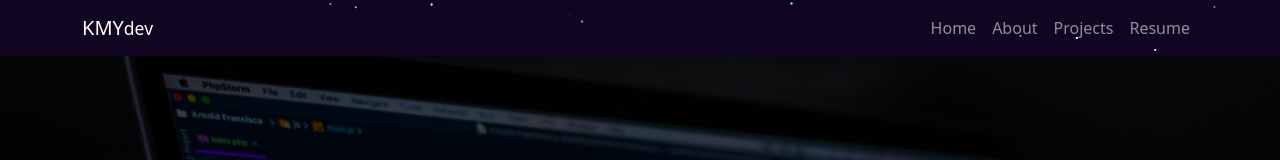
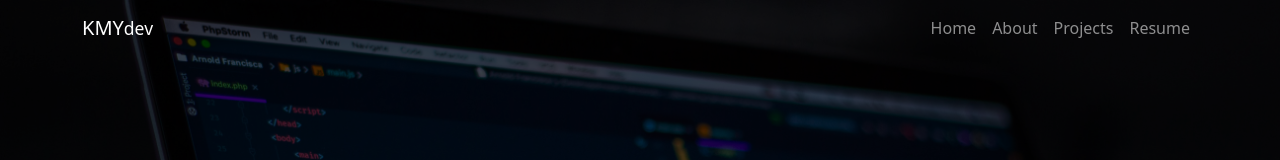
Before and after one commit to Youngin9210/kmydev-react-portfolio, a React (Create React App) app: page /home in a window 1280 px wide. Shown: the top 160 px of the page. Built offline with nearby package versions, Linux system fonts and the light colour scheme.

Commit message:
changing navbar styling based on the current page

```diff
--- a/src/components/NavBar.js
+++ b/src/components/NavBar.js
@@ -1,20 +1,34 @@
 import React, { useEffect, useState } from 'react';
 import { Container, Nav, Navbar } from 'react-bootstrap';
 
-export default function NavBar() {
+export default function NavBar({ onPageChange }) {
+	const [path] = useState(window.location.pathname);
+	const [navScroll, setNavScroll] = useState('');
 	const [navClass, setNavClass] = useState('');
+
 	useEffect(() => {
+		window.addEventListener('load', handlePageChange);
 		window.addEventListener('scroll', handleScroll);
 	});
 
 	const handleScroll = () => {
-		window.pageYOffset > 150
-			? setNavClass('navScroll px-3')
-			: setNavClass('px-3');
+		path === '/home' && window.pageYOffset > 150
+			? setNavScroll('navScroll')
+			: setNavScroll('');
+	};
+
+	const handlePageChange = () => {
+		path === '/home' ? setNavClass('homeNav') : setNavClass('otherNav');
 	};
 
 	return (
-		<Navbar id="mainNav" variant="dark" expand="lg" className={navClass}>
+		<Navbar
+			sticky="top"
+			id="mainNav"
+			variant="dark"
+			expand="lg"
+			className={`${navScroll} ${navClass}`}
+		>
 			<Container>
 				<Navbar.Brand href="/">
 					KMY<small>dev</small>
```
